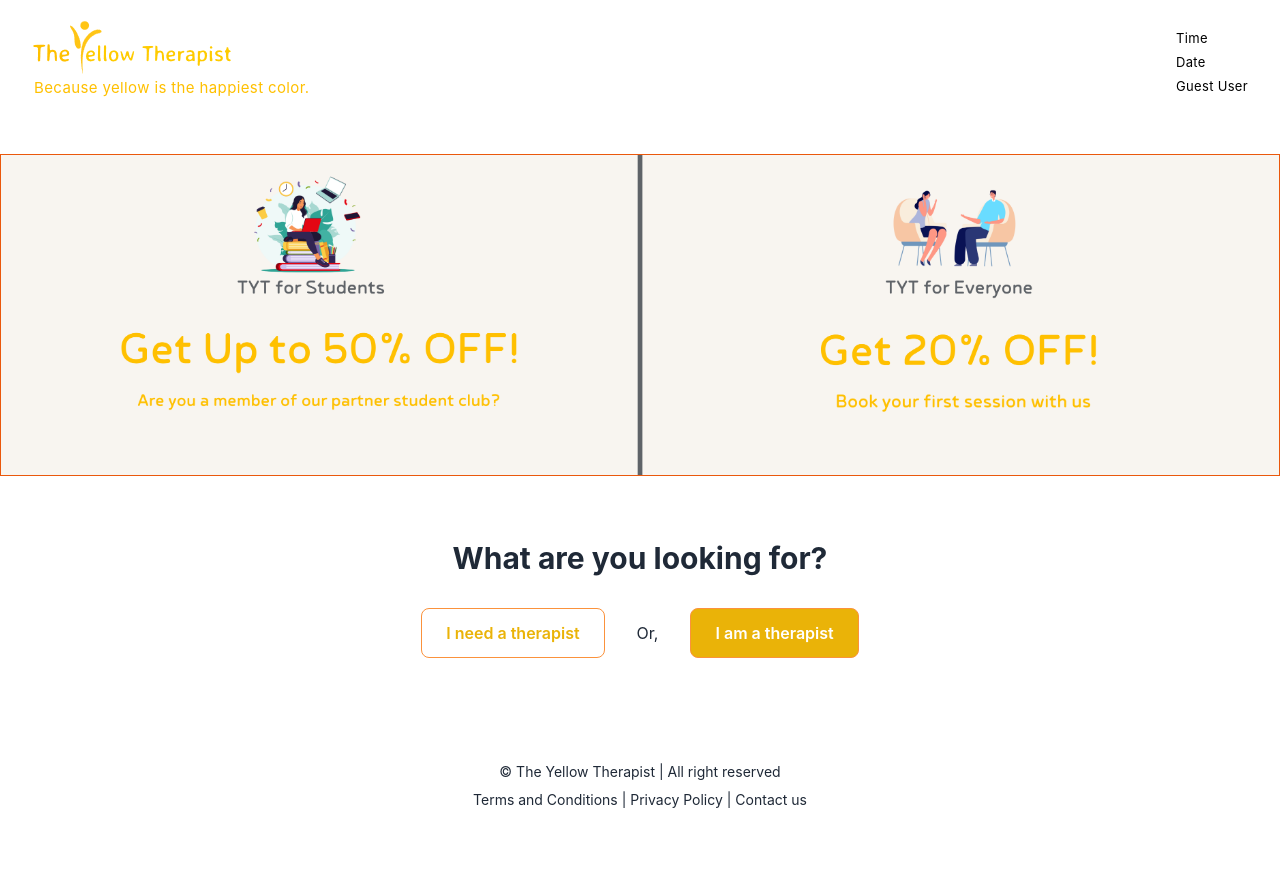
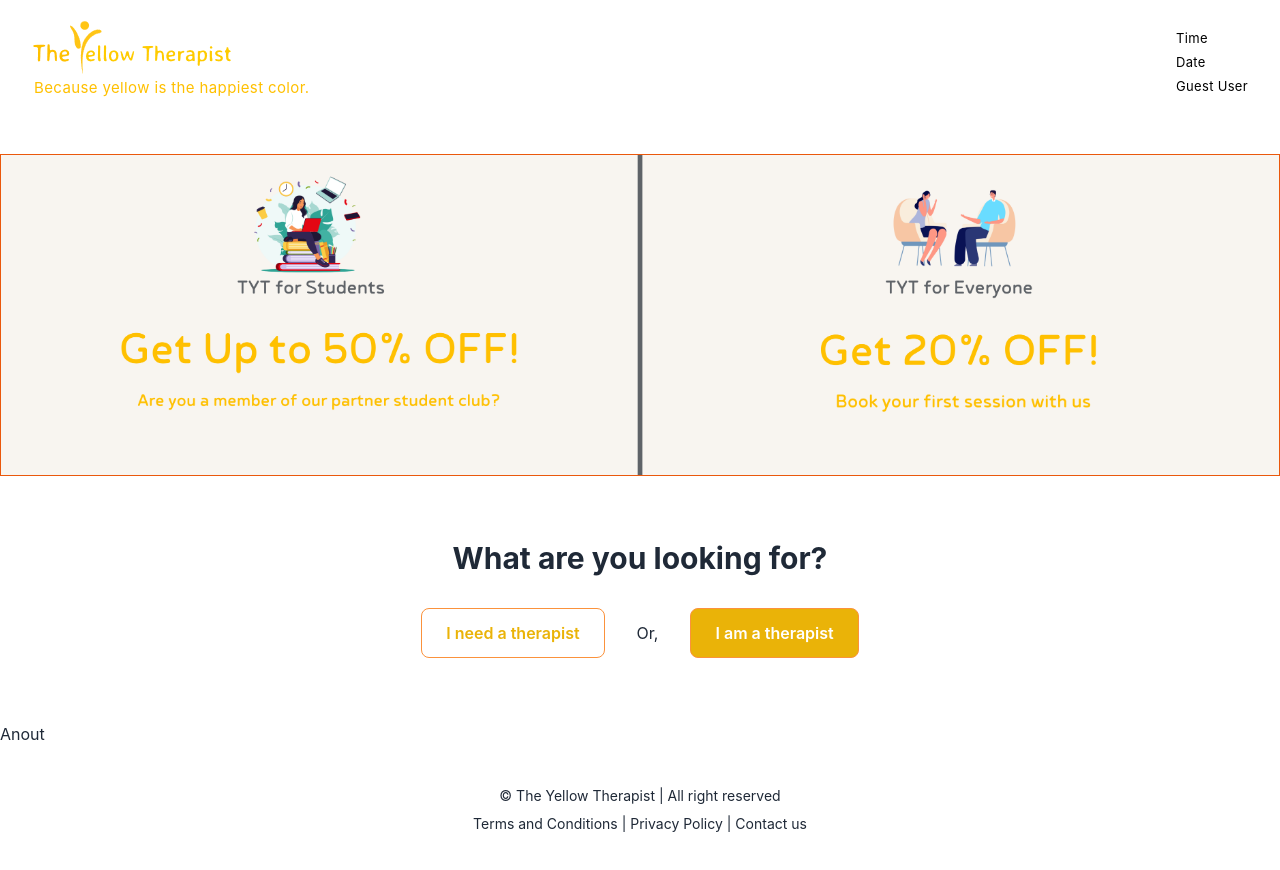
Before and after one commit to muktaranidas/The-Yellow-Therapist, a React (Create React App) app: page / in a window 1280 px wide. Shown: the top 870 px of the page. Built offline with nearby package versions, Linux system fonts and the light colour scheme.

Commit message:
about start

```diff
--- a/src/Pages/Home/Home/Home.js
+++ b/src/Pages/Home/Home/Home.js
@@ -8,6 +8,7 @@ const Home = () => {
     <div>
       <Banner></Banner>
       <LookingFor></LookingFor>
+      <About></About>
     </div>
   );
 };
```
